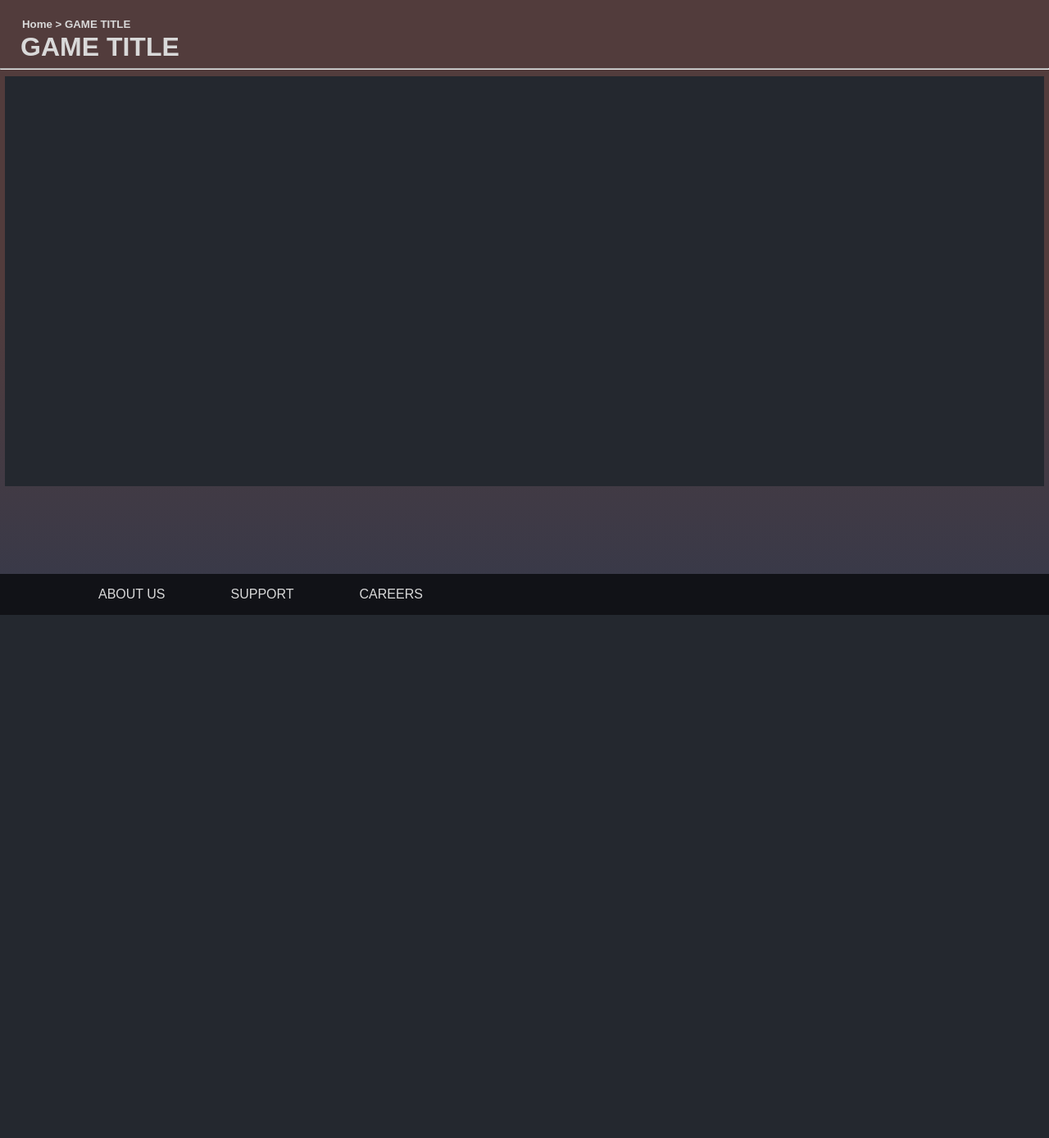
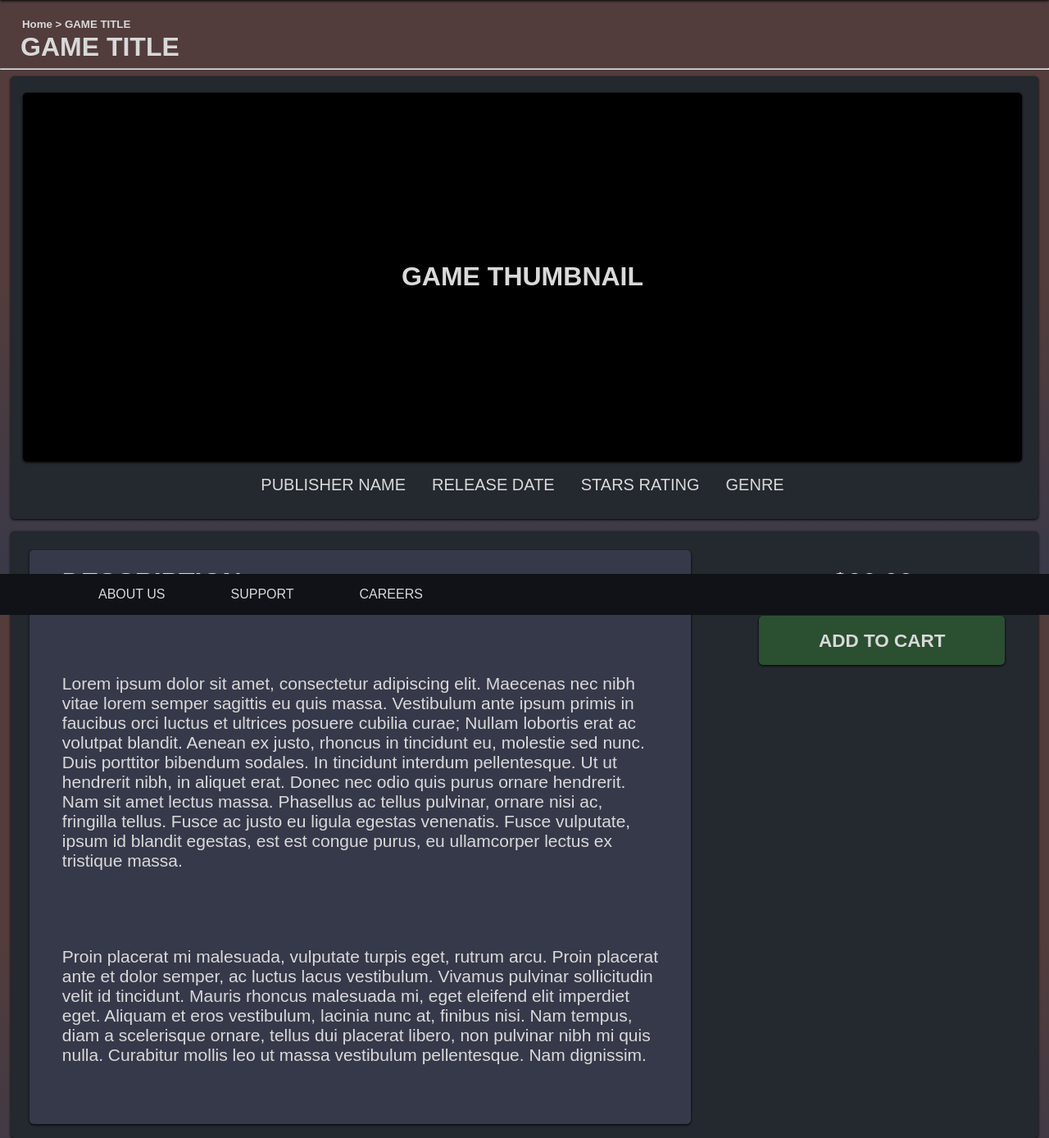
Before and after one commit to KimberlyJFlores/gemukyu.github.io, a Django app: page /game_page/ in a window 1280 px wide. Shown: the part 50-1438 px from the top of the page at 82% size. Before the commit the page ends 800 px from the top, so only its background shows below. Run offline with Django 4.2, Linux system fonts and the light colour scheme; data that the repository does not hold is empty.

Commit message:
game page done

```diff
--- a/Gemukyu_App/static/game_page.css
+++ b/Gemukyu_App/static/game_page.css
@@ -1,16 +1,81 @@
 .gamethumbnailcontainer{
     background-color: #24282f;
-    width: auto;
+    padding: 20px;
+    border-radius: 5px;
+    box-shadow: 0px, 10px, 10px, black;
     display: flex;
     flex-wrap: wrap;
     align-items: center;
     flex: 0 0 auto;
-    margin-top: 2px;
+    margin-top: px;
+    height: 500px;
+    width: auto;
+    padding-left: 15px;
+    margin-left: 1%;
+    margin-right: 1%;
     justify-content: center;
-    margin-right: 6px;
-    margin-left: 6px;
     align-items: center;
+}
+
+.gamethumbnail{
+    background-color: black;
+    display: flex;
+    border-radius: 5px;
+    flex-wrap: wrap;
+    align-items: center;
+    height: 90%;
+    width: 100%;
+    justify-content: center;
+}
+
+.gamedescriptioncontainer{
+    background-color: #24282f;
+    margin-top: 15px;
+    border-radius: 5px;
+    padding: 20px;
+    display: flex;
+    flex-wrap: wrap;
+    align-items: center;
+    height: 700px;
+    display:flex;
     width: auto;
-    height: 500px;
-    background-color: #24282f;
+    margin-left: 1%;
+    margin-right: 1%;
+    justify-content: left;
+    align-items: left;
 }
+
+.gamedescription {
+    background-color: #36394A;
+    display: flex;
+    border-radius: 5px;
+    flex-wrap: wrap;
+    height: 700px;
+    width: 110%;
+    justify-content: left;
+    padding-left: 40px;
+    padding-right: 40px;
+}
+
+.addtocartbutton {
+    background-color: #2B4F31;
+    border-radius: 5px;
+    font-size: 15px;
+    width:300px;
+    height:50px;
+    align-items: center;
+    justify-content: center;
+    display: flex;
+    flex-wrap: wrap;
+    padding-bottom: 10px;
+    margin-top: 5%;
+    margin-left: 75%;
+}
+
+.tablenospace {
+    width:80%;
+}
+
+div {
+    box-shadow: 0px 1px 3px 0px black;
+}
--- a/Gemukyu_App/templates/game_page.html
+++ b/Gemukyu_App/templates/game_page.html
@@ -1,7 +1,7 @@
 <!DOCTYPE html>
 <html>
 <head>
-        {% include "header.html" %}
+    {% include "header.html" %}
     {% load static %}
     <link rel="stylesheet" type="text/css" href="{% static 'home.css' %}">
     <link rel="stylesheet" type="text/css" href="{% static 'game_page.css' %}">
@@ -10,7 +10,50 @@
    <h5 style="padding-left: 27px;">Home &gt; GAME TITLE</h5>
    <h1 style="padding-left: 25px;margin-top: -20px">GAME TITLE</h1>
    <hr style ="margin-top: -15px">
-   <div class="gamethumbnailcontainer"></div>
+   <div class="gamethumbnailcontainer">
+        <div class= "gamethumbnail">
+            <h1>GAME THUMBNAIL</h1>
+        </div>
+        <table>
+            <tr style="padding: 15px; font-size: 20px;">
+                <td style="padding: 15px; font-size: 20px;">PUBLISHER NAME</td>
+                <td style="padding: 15px; font-size: 20px;">RELEASE DATE</td>
+                <td style="padding: 15px; font-size: 20px;">STARS RATING</td>
+                <td style="padding: 15px; font-size: 20px;">GENRE</td>
+            </tr>
+        </table>
+    </div>
+    <div class="gamedescriptioncontainer">
+        <table class="tablenospace">
+            <tr>
+                <td>
+                    <div class="gamedescription">
+                        <h1>DESCRIPTION</h1>
+                        <p style="font-size: 21px">
+                        Lorem ipsum dolor sit amet, consectetur adipiscing elit. Maecenas nec nibh vitae lorem semper
+                        sagittis eu quis massa. Vestibulum ante ipsum primis in faucibus orci luctus et ultrices posuere
+                        cubilia curae; Nullam lobortis erat ac volutpat blandit. Aenean ex justo, rhoncus in tincidunt eu,
+                        molestie sed nunc. Duis porttitor bibendum sodales. In tincidunt interdum pellentesque. Ut ut hendrerit
+                        nibh, in aliquet erat. Donec nec odio quis purus ornare hendrerit. Nam sit amet lectus massa. Phasellus
+                        ac tellus pulvinar, ornare nisi ac, fringilla tellus. Fusce ac justo eu ligula egestas venenatis. Fusce vulputate,
+                        ipsum id blandit egestas, est est congue purus, eu ullamcorper lectus ex tristique massa.
+                        </p>
+                        <p style="font-size: 21px">
+                        Proin placerat mi malesuada, vulputate turpis eget, rutrum arcu. Proin placerat ante et dolor semper, ac luctus
+                        lacus vestibulum. Vivamus pulvinar sollicitudin velit id tincidunt. Mauris rhoncus malesuada mi, eget eleifend elit
+                        imperdiet eget. Aliquam et eros vestibulum, lacinia nunc at, finibus nisi. Nam tempus, diam a scelerisque ornare, tellus
+                        dui placerat libero, non pulvinar nibh mi quis nulla. Curabitur mollis leo ut massa vestibulum pellentesque.
+                        Nam dignissim.
+                        </p>
+                    </div>
+                </td>
+                <td style="float: right;">
+                    <h1 style="text-align: center; margin-left: 105%;">$00.00</h1>
+                    <div class="addtocartbutton"><h2>ADD TO CART</h2></div>
+                </td>
+            </tr>
+        </table>
+    </div>
 </body>
 {% include "footer.html" %}
 </html>
```
